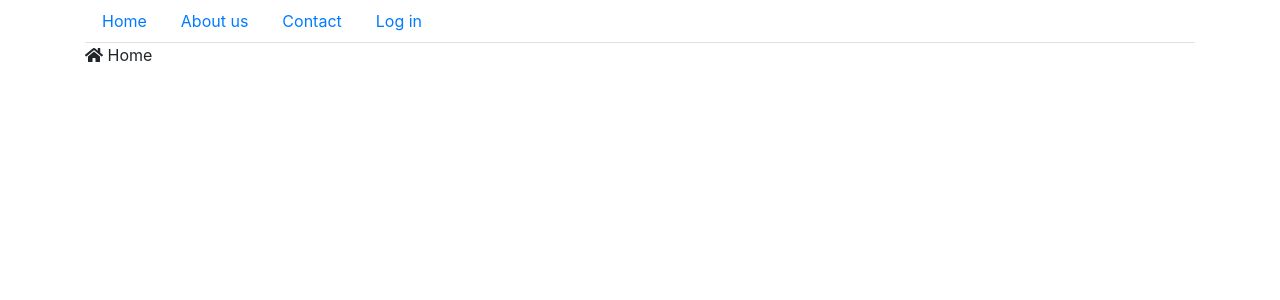
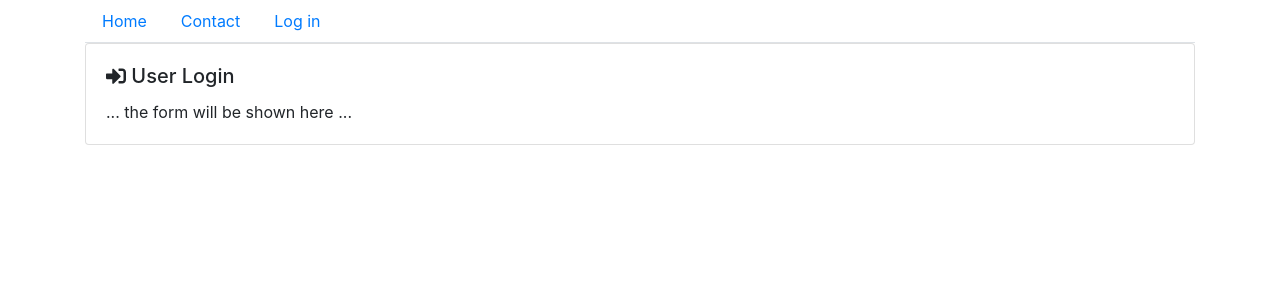
Before and after one commit to 30jovic03/webshop-react, a React (Create React App) app: page /#/user/login in a window 1280 px wide. Shown: the top 300 px of the page. Built offline with nearby package versions, Linux system fonts and the light colour scheme.

Commit message:
Add the hash router mechanism to the aplication

```diff
--- a/package.json
+++ b/package.json
@@ -14,12 +14,14 @@
     "@types/node": "^12.12.53",
     "@types/react": "^16.9.43",
     "@types/react-dom": "^16.9.8",
+    "@types/react-router-dom": "^5.1.5",
     "bootstrap": "^4.5.0",
     "jquery": "^3.5.1",
     "popper.js": "^1.16.1",
     "react": "^16.13.1",
     "react-bootstrap": "^1.3.0",
     "react-dom": "^16.13.1",
+    "react-router-dom": "^5.2.0",
     "react-scripts": "3.4.1",
     "typescript": "^3.7.5"
   },
--- /dev/null
+++ b/src/components/ContactPage/ContactPage.tsx
@@ -0,0 +1,23 @@
+import React from 'react';
+import { Container, Card } from 'react-bootstrap';
+import { FontAwesomeIcon } from '@fortawesome/react-fontawesome';
+import { faPhone } from '@fortawesome/free-solid-svg-icons';
+
+export default class ContactPage extends React.Component {
+  render() {
+    return(
+      <Container>
+        <Card>
+          <Card.Body>
+            <Card.Title>
+              <FontAwesomeIcon icon={ faPhone } /> Contact details
+            </Card.Title>
+            <Card.Text>
+              Contact details will be shown here...
+            </Card.Text>
+          </Card.Body>
+        </Card>
+      </Container>
+    );
+  }
+}
--- a/src/components/MainMenu/MainMenu.tsx
+++ b/src/components/MainMenu/MainMenu.tsx
@@ -1,5 +1,6 @@
 import React from 'react';
 import { Nav, Container } from 'react-bootstrap';
+import { HashRouter, Link } from 'react-router-dom';
 
 export class MainMenuItem {
   text: string = '';
@@ -40,7 +41,9 @@
     return (
       <Container>
         <Nav variant="tabs">
-          { this.state.items.map(this.makeNavLink) }
+          <HashRouter>
+            { this.state.items.map(this.makeNavLink) }
+          </HashRouter>
         </Nav>
       </Container>
     )
@@ -48,9 +51,9 @@
 
   private makeNavLink(item: MainMenuItem) {
     return (
-    <Nav.Link href={ item.link }>
-      { item.text }
-    </Nav.Link>
+      <Link to={ item.link } className="nav-link">
+        { item.text }
+      </Link>
     );
   }
 }
--- /dev/null
+++ b/src/components/UserLoginPage/UserLoginPage.tsx
@@ -0,0 +1,23 @@
+import React from 'react';
+import { Container, Card } from 'react-bootstrap';
+import { FontAwesomeIcon } from '@fortawesome/react-fontawesome';
+import { faSignInAlt } from '@fortawesome/free-solid-svg-icons';
+
+export default class UserLoginPage extends React.Component {
+  render() {
+    return(
+      <Container>
+        <Card>
+          <Card.Body>
+            <Card.Title>
+              <FontAwesomeIcon icon={ faSignInAlt } /> User Login
+            </Card.Title>
+            <Card.Text>
+              ... the form will be shown here ...
+            </Card.Text>
+          </Card.Body>
+        </Card>
+      </Container>
+    );
+  }
+}
--- a/src/index.tsx
+++ b/src/index.tsx
@@ -1,7 +1,7 @@
 import React from 'react';
 import ReactDOM from 'react-dom';
 import './index.css';
-import App from './components/App/App';
+import HomePage from './components/HomePage/HomePage';
 import * as serviceWorker from './serviceWorker';
 import 'bootstrap/dist/css/bootstrap.min.css';
 import 'jquery/dist/jquery.js';
@@ -9,10 +9,12 @@
 import 'bootstrap/dist/js/bootstrap.min.js';
 import '@fortawesome/fontawesome-free/css/fontawesome.css';
 import { MainMenu, MainMenuItem } from './components/MainMenu/MainMenu';
+import { HashRouter, Switch, Route } from 'react-router-dom';
+import ContactPage from './components/ContactPage/ContactPage';
+import UserLoginPage from './components/UserLoginPage/UserLoginPage';
 
 const menuItems = [
   new MainMenuItem("Home", "/"),
-  new MainMenuItem("About us", "/page/about-us/"),
   new MainMenuItem("Contact", "/contact/"),
   new MainMenuItem("Log in", "/user/login/"),
 ];
@@ -20,7 +22,13 @@
 ReactDOM.render(
   <React.StrictMode>
     <MainMenu items={ menuItems }></MainMenu>
-    <App />
+    <HashRouter>
+      <Switch>
+        <Route exact path="/" component={ HomePage } />
+        <Route path="/contact" component={ ContactPage } />
+        <Route path="/user/login" component={ UserLoginPage } />
+      </Switch>
+    </HashRouter>
   </React.StrictMode>,
   document.getElementById('root')
 );
```
Also changed, not shown: src/components/HomePage/HomePage.tsx (renamed from src/components/App/App.tsx, +3 -4 lines), src/components/App/App.css (deleted), 1 other file (tests, documents, lock files or other folders).
